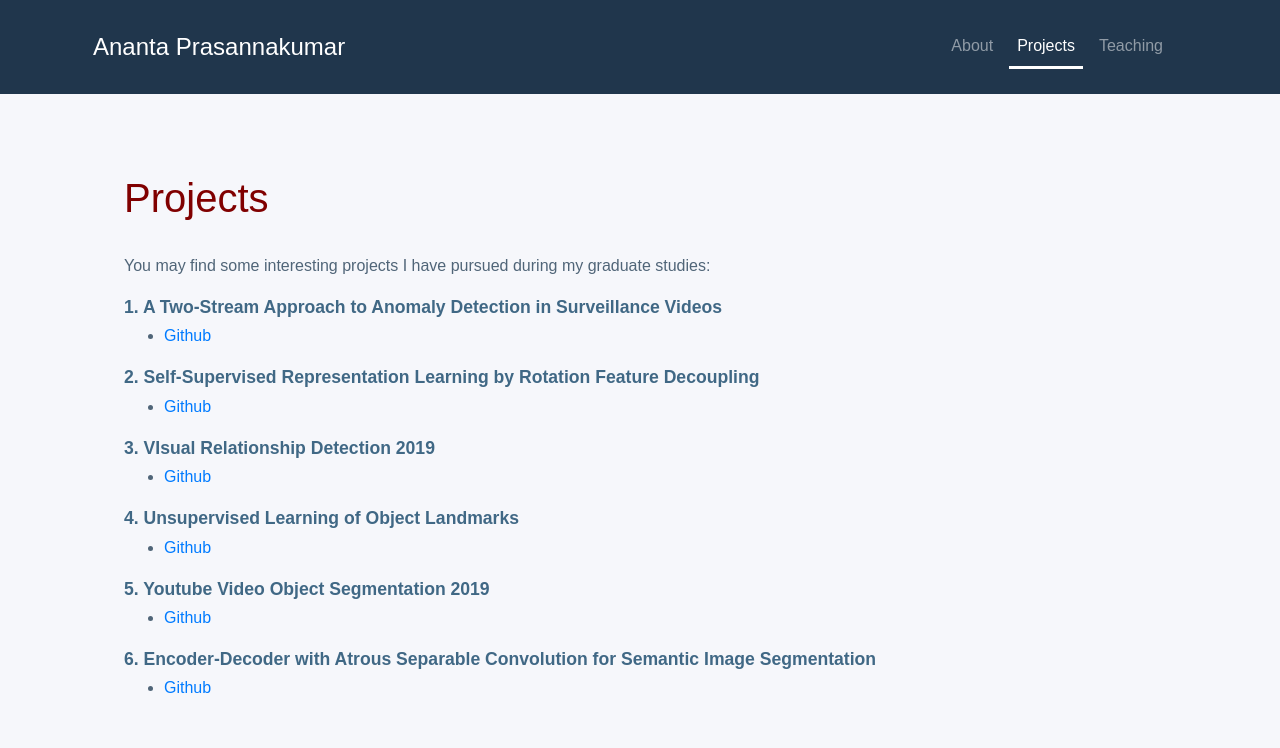
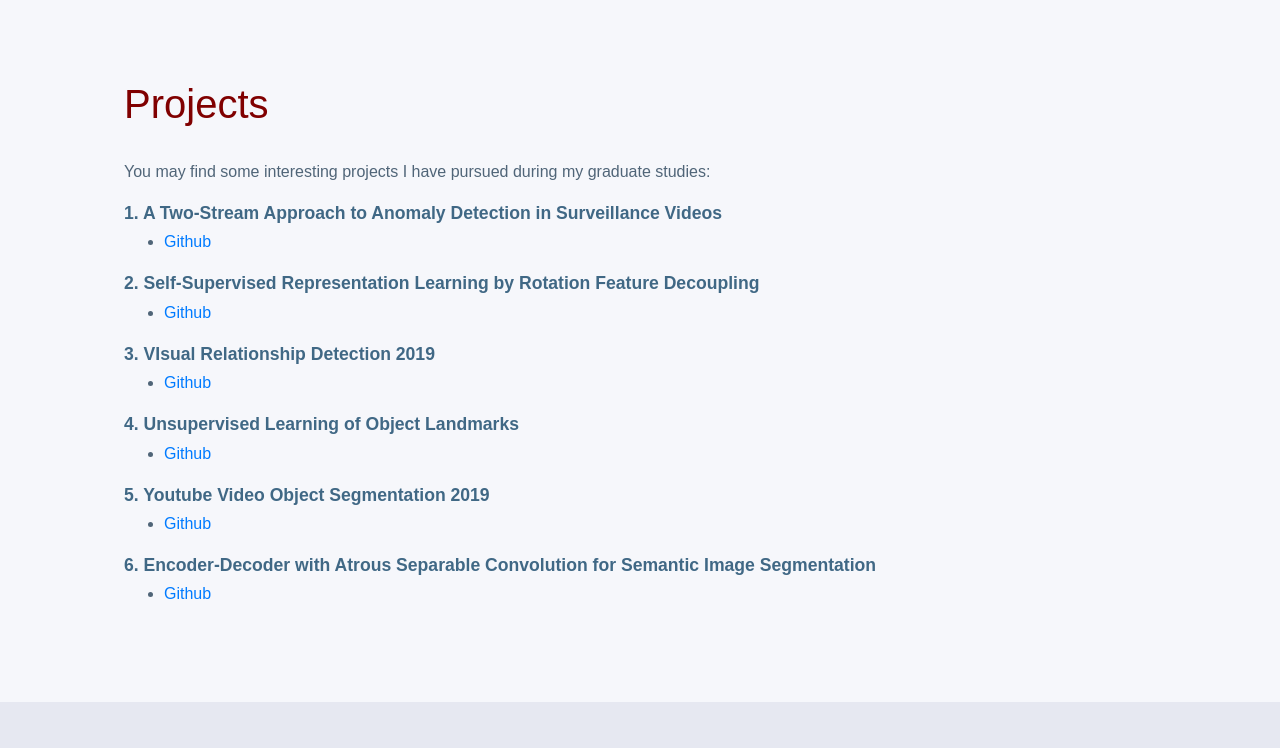
Before and after one commit to anantalp/anantalp.github.io, a plain HTML site: page projects.html in a window 1280 px wide. Shown: the top 748 px of the page. Drawn offline with nearby package versions, Linux system fonts and the light colour scheme.

Commit message:
Update projects.html

```diff
--- a/projects.html
+++ b/projects.html
@@ -47,9 +47,6 @@
 </head>
 
 <body id="top">
-
-  <!-- navbar include -->
-  <div id="page-navbar"></div>
 
   <!-- main wrapper div -->
   <div class="container" id="wrapper">
```
